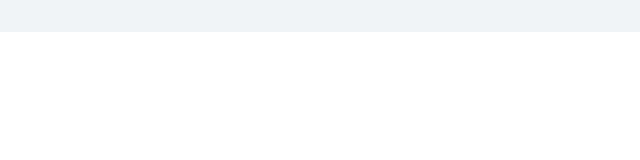
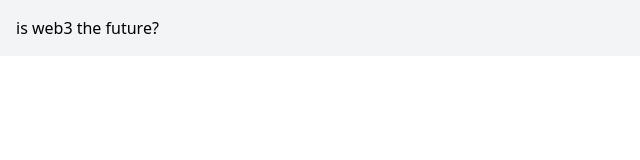
Before and after one commit to csia77/tailwind, a plain HTML site: page index.html in a window 1280 px wide. Shown: the whole page, without its empty margins (0-640 px from the left). Drawn offline with Linux system fonts and the light colour scheme.

Commit message:
thinking web3

```diff
--- a/index.html
+++ b/index.html
@@ -9,7 +9,7 @@
 </head>
 <body>
     <div class="bg-gray-100 p-4">
-        <h1></h1>
+        <h1>is web3 the future?</h1>
     </div>
 </body>
 </html>
```
